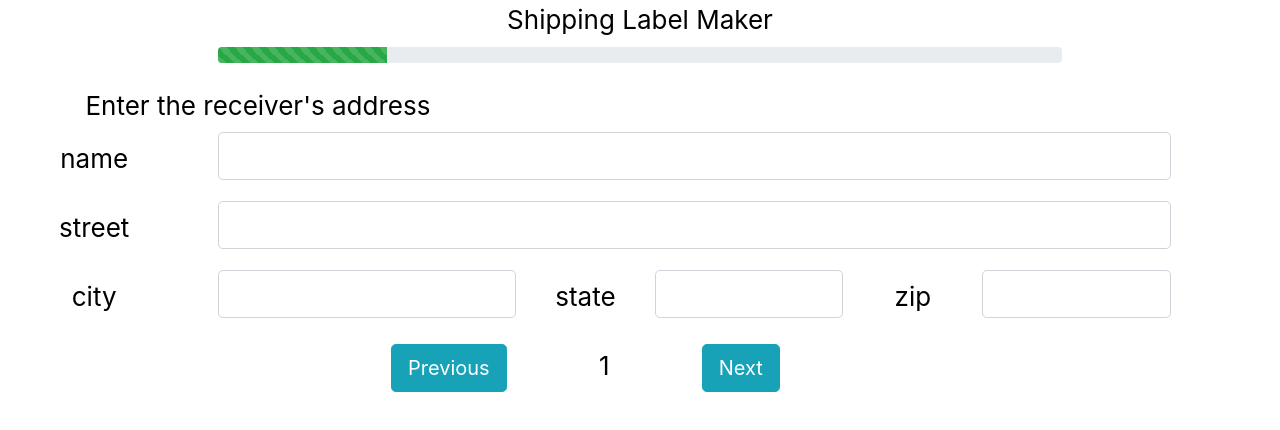
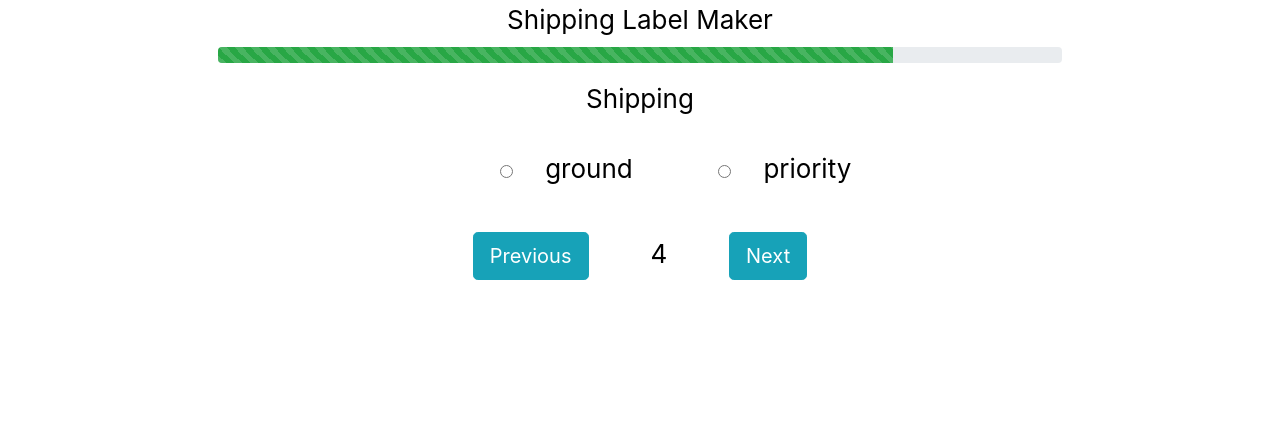
Before and after one commit to jolaya182/reactLabelCreater, a React (Create React App) app: page / in a window 1280 px wide. Shown: the top 430 px of the page. Built offline with nearby package versions, Linux system fonts and the light colour scheme.

Commit message:
completed wizard functionality and the aesthetics needed in css

```diff
--- a/src/core/components/steps/step-confirm.jsx
+++ b/src/core/components/steps/step-confirm.jsx
@@ -15,24 +15,28 @@ import Form from "react-bootstrap/Form";
 import Row from "react-bootstrap/Row";
 import Col from "react-bootstrap/Col";
 
-const StepConfirm = ({ wizardContext, shippingCost }) => {
-  const { weight, shippingOption } = wizardContext;
+const StepConfirm = ({ wizardContext }) => {
+  const { weight, shippingOption, shippingCost } = wizardContext;
   return (
     <Step>
       <Form.Label>{"Confirmation"}</Form.Label>
       <Form.Group as={Row}>
-        <Form.Label column sm={3}>
+      <Col sm={4}></Col>
+        <Form.Label column sm={2}>
           {"Weight: "}
           </Form.Label>
-          <Col sm={9}>
-          {weight}
+          <Col sm={2}>
+          {`${weight} lb`}
           </Col>
+          <Col sm={4}></Col>
       </Form.Group>
+
       <Form.Group as={Row}>
-      <Form.Label column sm={3}>
+      <Col sm={4}></Col>
+      <Form.Label column sm={2}>
           {"Option: "}
           </Form.Label>
-          <Col sm={9}>
+          <Col sm={2}>
           {
             {
               ground: <div type="text">{"ground"}</div>,
@@ -40,18 +44,21 @@ const StepConfirm = ({ wizardContext, shippingCost }) => {
             }[shippingOption]
           }
           </Col>
+          <Col sm={4}></Col>
       </Form.Group>
 
 
 
 
       <Form.Group as={Row}>
-      <Form.Label column sm={3}>
+      <Col sm={4}></Col>
+      <Form.Label column sm={2}>
           {"Total:"}
           </Form.Label>
-          <Col sm={9}>
+          <Col sm={2}>
           {`$ ${shippingCost}`}
           </Col>
+          <Col sm={4}></Col>
       </Form.Group>
     </Step>
   );
--- a/src/core/components/steps/step-option.jsx
+++ b/src/core/components/steps/step-option.jsx
@@ -22,8 +22,15 @@ const StepOption = ({ wizardContext, handleShippingOption }) => {
     <Step>
       <fieldset>
         <Form.Group as={Row}>
-        <Col sm={2}></Col>
-          <Col sm={4}>
+          <Col sm={5}></Col>
+          <Col sm={2}>
+            <Form.Label>{`Shipping`}</Form.Label>
+          </Col>
+          <Col sm={5}></Col>
+        </Form.Group>
+        <Form.Group as={Row}>
+          <Col sm={4}></Col>
+          <Col sm={2}>
             <Form.Check
               inline
               type="radio"
@@ -32,11 +39,11 @@ const StepOption = ({ wizardContext, handleShippingOption }) => {
               name="ground"
               onChange={handleShippingOption}
             />
-            <Form.Label column sm={1}>
+            <Form.Label column sm={2}>
               {"ground"}
             </Form.Label>
           </Col>
-            <Col sm={4}>
+          <Col sm={2}>
             <Form.Check
               inline
               type="radio"
@@ -45,11 +52,11 @@ const StepOption = ({ wizardContext, handleShippingOption }) => {
               name="priority"
               onChange={handleShippingOption}
             />
-            <Form.Label column sm={1}>
+            <Form.Label column sm={2}>
               {"priority"}
             </Form.Label>
           </Col>
-          <Col sm={2}></Col>
+          <Col sm={4}></Col>
         </Form.Group>
       </fieldset>
     </Step>
--- a/src/core/components/steps/step-weight.jsx
+++ b/src/core/components/steps/step-weight.jsx
@@ -21,7 +21,7 @@ const StepWeight = ({ wizardContext, handleWeight }) => {
     <Step>
       <Form.Group as={Row}>
       <Col sm={3}></Col>
-        <Form.Label column sm={2}>{"weight"}</Form.Label>
+        <Form.Label column sm={2}>{"Weight lb"}</Form.Label>
         <Col sm={4}>
           <Form.Control
             name="weight"
--- a/src/core/components/wizard/wizard.jsx
+++ b/src/core/components/wizard/wizard.jsx
@@ -37,7 +37,7 @@ export default class Wizard extends React.Component {
         next: 2,
         end: 5,
       },
-      currentStep: 1,
+      currentStep: 4,
     };
   }
 
@@ -100,15 +100,20 @@ export default class Wizard extends React.Component {
   };
 
   caculateProgress = () => {
-    const { currentStep } = this.state;
-    return (currentStep * 100) / 5;
+    const { currentStep, wizardAction } = this.state;
+    const {end} = wizardAction;
+    return (currentStep * 100) / end;
+  };
+
+  submitConfirmation = () => {
+
   };
 
   render() {
     const { wizardContext } = this.props;
-    const { shippingCost } = wizardContext;
     const { currentStep, wizardAction } = this.state;
-    const { onAction, caculateProgress } = this;
+    const { end } = wizardAction;
+    const { onAction, caculateProgress, submitConfirmation } = this;
     const {
       handleShippingOption,
       handleWeight,
@@ -117,7 +122,7 @@ export default class Wizard extends React.Component {
     } = this.props;
 
     return (
-      <Form block>
+      <Form >
         <Form.Group>
           {/* <form> */}
           <Form.Label>{"Shipping Label Maker"}</Form.Label>
@@ -165,14 +170,14 @@ export default class Wizard extends React.Component {
             5: (
               <StepConfirm
                 wizardContext={wizardContext}
-                shippingCost={shippingCost}
               ></StepConfirm>
             ),
           }[currentStep]
         }
 
         <Form.Group as={Row}>
-          <Col sm={11}>
+          <Col sm={2}></Col>
+          <Col sm={8}>
             <Button
               size="lg"
               variant="info"
@@ -183,6 +188,7 @@ export default class Wizard extends React.Component {
             <Form.Label column sm={2}>
               {currentStep}
             </Form.Label>
+            {currentStep !== end ? (
               <Button
                 size="lg"
                 variant="info"
@@ -190,7 +196,17 @@ export default class Wizard extends React.Component {
               >
                 {"Next"}
               </Button>
+            ) : (
+              <Button
+                size="lg"
+                variant="info"
+                onClick={() => submitConfirmation}
+              >
+                {"Submit"}
+              </Button>
+            )}
           </Col>
+          <Col sm={2}></Col>
         </Form.Group>
       </Form>
     );
```
Lines whose indentation alone changed are shown as unchanged.
